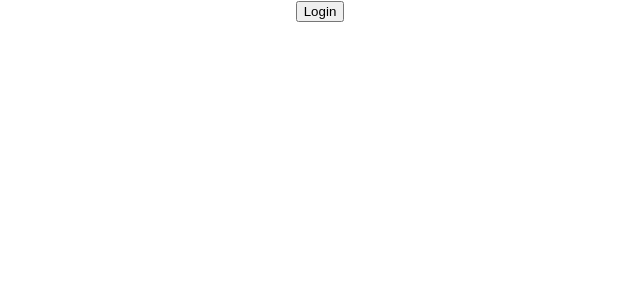
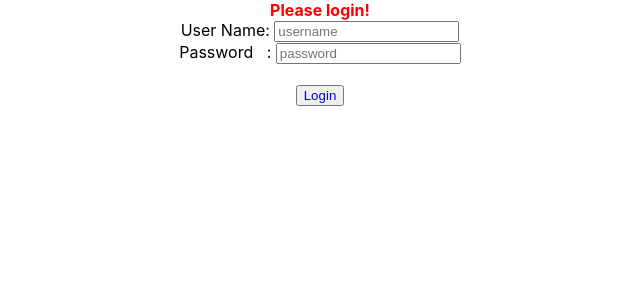
Before and after one commit to Dj-krishna/React-sample, a React (Create React App) app: page / in a window 1280 px wide. Shown: the top 300 px of the page, without its empty margins (320-960 px from the left). Built offline with nearby package versions, Linux system fonts and the light colour scheme.

Commit message:
Update login.js

```diff
--- a/src/Components/login.js
+++ b/src/Components/login.js
@@ -1,21 +1,49 @@
-import React, {Component} from 'react';
+import React, { Component } from 'react';
 
 class login extends Component{
-    constructor (props){
-        super(props);
-    }
-    clickHere = () =>{
-        this.props.hostory.push("/Home")
-    }
+
+  constructor(props){
+      super(props);
+
+      this.state={
+          userName: '',
+          password: ''
+      }
+  }
+
+  forUsername= e => {
+      this.setState(
+          {
+              userName: e.target.value
+          }
+      )
+  }
+
+  forPassword= e => {
+      this.setState(
+          {
+              password: e.target.value
+          }
+      )
+  }
+
+  toLogin= () =>
+  (
+   this.props.history.push(("/home"), {userName: this.state.userName})
+  )
+
     render() {
         return(
-            <div>
-                <button onChange= {this.clickHere}>Login</button><br/><br/>
-
+            <div style={{}}>
+                <span style={{color:'red'}}><b>Please login!</b></span><br />
+                <span>User Name:</span>&nbsp;
+                <input type="text" placeholder="username" onChange={this.forUsername} value={this.state.userName} required/><br />
+                <span>Password&nbsp;&nbsp;&nbsp;:&nbsp;</span>
+                <input type="text" placeholder="password" onChange={this.forPassword} value={this.state.password} required/><br /><br />
+                <button style={{color: 'blue'}} onClick={this.toLogin}>Login</button>
             </div>
-        );
+        )
     }
-
 }
 
-export default login;
+export default login
```
